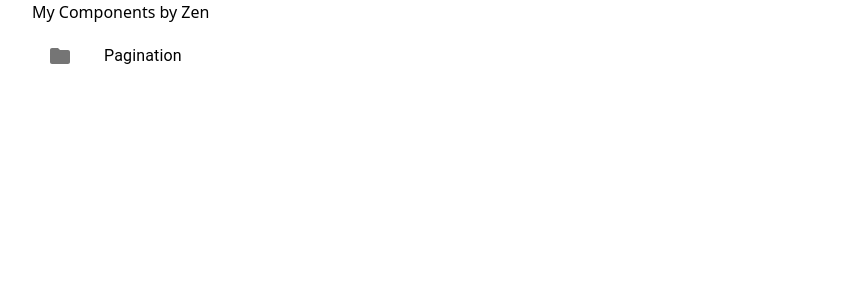
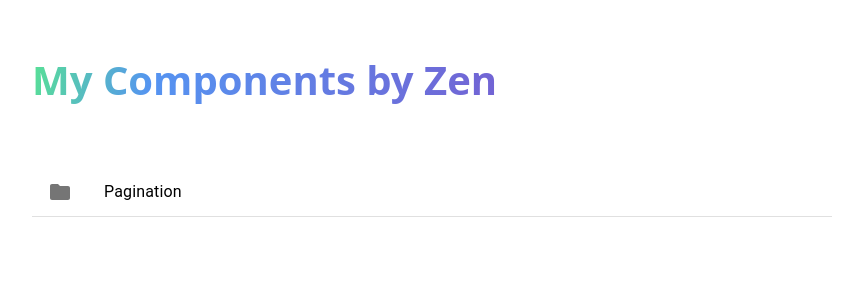
Before and after one commit to zh3nhua94/my-components, a React (Vite) app: page / in a window 1280 px wide. Shown: the top 300 px of the page, without its empty margins (208-1071 px from the left). Built offline with nearby package versions, Linux system fonts and the light colour scheme.

Commit message:
update homepage

```diff
--- a/src/components/mui-ListItem/MuiListItem.tsx
+++ b/src/components/mui-ListItem/MuiListItem.tsx
@@ -7,7 +7,10 @@ import { Link } from "react-router-dom";
 
 const MuiListItem = ({ title, link }: { title: string; link: string }) => {
 	return (
-		<ListItem disablePadding>
+		<ListItem
+			disablePadding
+			divider
+		>
 			<ListItemButton>
 				<ListItemIcon>
 					<FolderIcon />
--- a/src/index.css
+++ b/src/index.css
@@ -10,3 +10,14 @@ body {
 	margin: 0;
 	padding: 0;
 }
+
+.homeTitle {
+	background: linear-gradient(100deg, #7f4ec7 11.46%, #5594f1 42.58%, #58de98 50%, #5594f1 57.42%, #7f4ec7 88.54%) 100%/200%
+		100%;
+	-webkit-background-clip: text;
+	color: transparent;
+	background-position: 100% center;
+	font-size: 40px;
+	font-weight: bold;
+	margin: 50px 0;
+}
--- a/src/pages/home/Home.tsx
+++ b/src/pages/home/Home.tsx
@@ -5,7 +5,7 @@ import MuiListItem from "../../components/mui-ListItem/MuiListItem";
 const Home = () => {
 	return (
 		<Box sx={{ width: "100%", maxWidth: 800, margin: "0 auto" }}>
-			<h1>My Components by Zen</h1>
+			<h1 className="homeTitle">My Components by Zen</h1>
 			<Box sx={{ width: "100%", bgcolor: "background.paper" }}>
 				<List>
 					<MuiListItem
```
